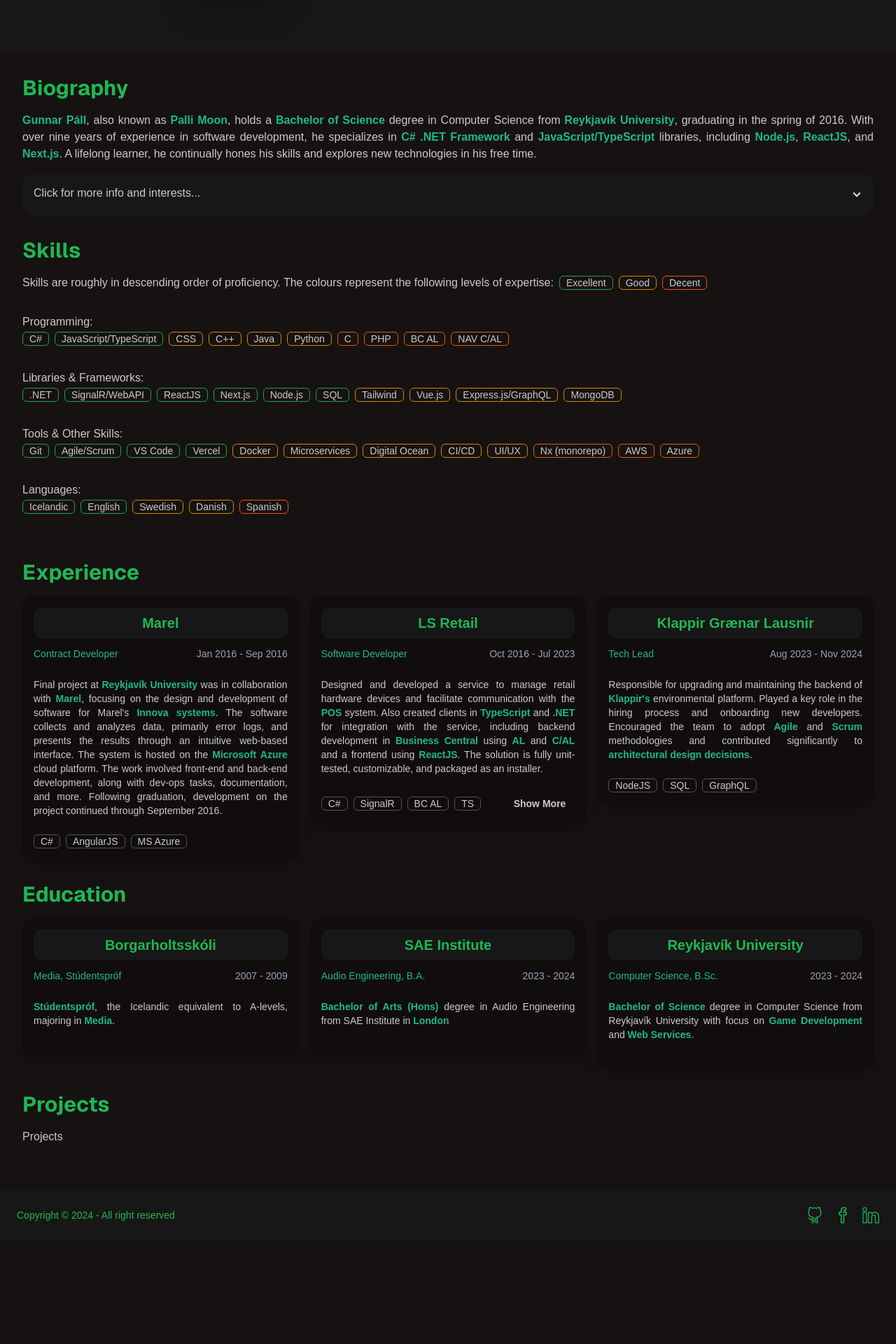
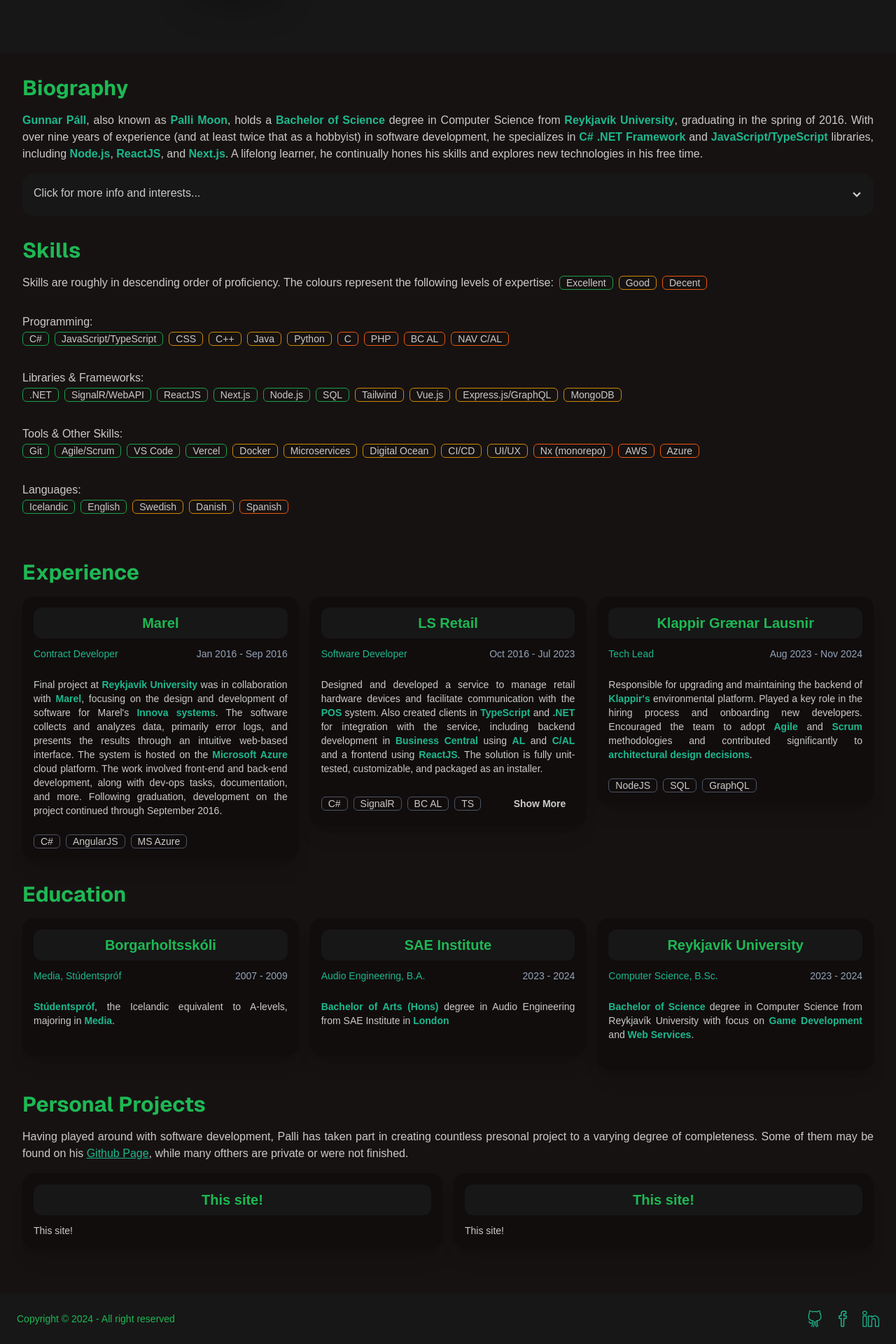
Before and after one commit to Palli-Moon/portfolio, a Next.js app: page / in a window 1280 px wide. Shown: the part 244-2164 px from the top of the page at 70% size. Before the commit the page ends 2016 px from the top, so only its background shows below. Built offline with nearby package versions, Linux system fonts and the light colour scheme.

Commit message:
Set basic project cards up

```diff
--- a/src/app/globals.css
+++ b/src/app/globals.css
@@ -10,6 +10,10 @@
   b {
     @apply text-secondary;
   }
+
+  a {
+    @apply underline text-secondary hover:text-primary hover:no-underline;
+  }
 }
 
 body {
--- a/src/components/cards/card.tsx
+++ b/src/components/cards/card.tsx
@@ -1,30 +1,10 @@
-import dateFormat from 'dateformat';
-import { CardData } from '@/types';
-import SkillBadge from '@/components/skills/skillBadge';
-import CardModal from './cardModal';
-
-export default function Card({ cardData, identifier, onlyYear }: { cardData: CardData; identifier: number; onlyYear?: boolean }) {
-  const { name, title, startDate, endDate, languages, description, descriptionLong } = cardData;
-  const format = onlyYear ? 'yyyy' : 'mmm yyyy';
-
+export default function Card({ title, children }: { title: string; children: React.ReactNode }) {
   return (
-    <>
-      <div className='card card-compact bg-base-300 w-fill shadow-xl '>
-        <div className='card-body'>
-          <h2 className='card-title text-primary bg-neutral-900 rounded-xl p-2 justify-center'>{name}</h2>
-          <div className='flex justify-between'>
-            <p className='text-secondary'>{title}</p>
-            <p className='text-slate-400 text-right'>
-              {dateFormat(startDate, format)} - {dateFormat(endDate, format)}
-            </p>
-          </div>
-          <div>{description}</div>
-          <div className='card-actions justify-between'>
-            <div className='my-auto'>{languages && <SkillBadge skills={languages} />}</div>
-            <div>{descriptionLong && <CardModal cardData={cardData} identifier={identifier} />}</div>
-          </div>
-        </div>
+    <div className='card card-compact bg-base-300 w-fill shadow-xl '>
+      <div className='card-body'>
+        <h2 className='card-title text-primary bg-neutral-900 rounded-xl p-2 justify-center'>{title}</h2>
+        {children}
       </div>
-    </>
+    </div>
   );
 }
--- a/src/components/cards/cards.tsx
+++ b/src/components/cards/cards.tsx
@@ -1,14 +1,14 @@
-import { CardData } from '@/types';
-import Card from './card';
+import { ExpCardData } from '@/types';
+import ExpCard from './expCard';
 
-export default function Cards({ cardData, onlyYear }: { cardData: CardData[]; onlyYear?: boolean }) {
+export default function Cards({ cardData, onlyYear }: { cardData: ExpCardData[]; onlyYear?: boolean }) {
   return (
     <div className='flex gap-4 flex-col lg:flex-row'>
       {cardData.map((d, i) => {
         //           ^?
         return (
           <div key={i} className='basis-1/3'>
-            <Card cardData={d} identifier={i} onlyYear={onlyYear} />
+            <ExpCard cardData={d} identifier={i} onlyYear={onlyYear} />
           </div>
         );
       })}
--- /dev/null
+++ b/src/components/cards/expCard.tsx
@@ -0,0 +1,26 @@
+import dateFormat from 'dateformat';
+import { ExpCardData } from '@/types';
+import SkillBadge from '@/components/skills/skillBadge';
+import CardModal from './cardModal';
+import Card from './card';
+
+export default function ExpCard({ cardData, identifier, onlyYear }: { cardData: ExpCardData; identifier: number; onlyYear?: boolean }) {
+  const { name, title, startDate, endDate, languages, description, descriptionLong } = cardData;
+  const format = onlyYear ? 'yyyy' : 'mmm yyyy';
+
+  return (
+    <Card title={name}>
+      <div className='flex justify-between'>
+        <p className='text-secondary'>{title}</p>
+        <p className='text-slate-400 text-right'>
+          {dateFormat(startDate, format)} - {dateFormat(endDate, format)}
+        </p>
+      </div>
+      <div>{description}</div>
+      <div className='card-actions justify-between'>
+        <div className='my-auto'>{languages && <SkillBadge skills={languages} />}</div>
+        <div>{descriptionLong && <CardModal cardData={cardData} identifier={identifier} />}</div>
+      </div>
+    </Card>
+  );
+}
--- /dev/null
+++ b/src/components/cards/projectCard.tsx
@@ -0,0 +1,12 @@
+import { ProjectCardData } from '@/types';
+import Card from './card';
+
+export default function ProjectCard({ data }: { data: ProjectCardData }) {
+  const { name } = data;
+
+  return (
+    <div className='basis-1/2'>
+      <Card title={name}>{name}</Card>
+    </div>
+  );
+}
--- a/src/components/projects.tsx
+++ b/src/components/projects.tsx
@@ -1,5 +1,16 @@
 import Content from './content';
+import ProjectCard from './cards/projectCard';
+import { projectText, projects } from '@/data';
 
 export default function Projects() {
-  return <Content title='Projects'>Projects</Content>;
+  return (
+    <Content title='Personal Projects'>
+      <div className='my-4'>{projectText}</div>
+      <div className='flex gap-4 flex-col lg:flex-row'>
+        {projects.map((p, i) => (
+          <ProjectCard key={i} data={p} />
+        ))}
+      </div>
+    </Content>
+  );
 }
--- a/src/components/skills/skills.tsx
+++ b/src/components/skills/skills.tsx
@@ -1,13 +1,13 @@
 import SkillList from './skillList';
 import SkillBadge from './skillBadge';
-import { legend, programming, frameWorks, tools, languages } from '@/data';
+import { skillText, legend, programming, frameWorks, tools, languages } from '@/data';
 import Content from '../content';
 
 export default function Skills() {
   return (
     <Content title='Skills'>
       <div className='my-4 '>
-        <p className='mr-2 inline'>Skills are roughly in descending order of proficiency. The colours represent the following levels of expertise:</p>
+        <p className='mr-2 inline'>{skillText}</p>
         <SkillBadge skills={legend} />
       </div>
       <SkillList title='Programming' skills={programming} />
--- a/src/data.tsx
+++ b/src/data.tsx
@@ -1,4 +1,4 @@
-import { Bio, Skill, Level, CardData } from './types';
+import { Bio, Skill, Level, ExpCardData, ProjectCardData } from './types';
 
 // Bio
 
@@ -6,9 +6,9 @@
   main: (
     <p className='my-4'>
       <b>Gunnar Páll</b>, also known as <b>Palli Moon</b>, holds a <b>Bachelor of Science</b> degree in Computer Science from <b>Reykjavík University</b>,
-      graduating in the spring of 2016. With over nine years of experience in software development, he specializes in <b>C# .NET Framework</b> and{' '}
-      <b>JavaScript/TypeScript</b> libraries, including <b>Node.js</b>, <b>ReactJS</b>, and <b>Next.js</b>. A lifelong learner, he continually hones his skills
-      and explores new technologies in his free time.
+      graduating in the spring of 2016. With over nine years of experience (and at least twice that as a hobbyist) in software development, he specializes in{' '}
+      <b>C# .NET Framework</b> and <b>JavaScript/TypeScript</b> libraries, including <b>Node.js</b>, <b>ReactJS</b>, and <b>Next.js</b>. A lifelong learner, he
+      continually hones his skills and explores new technologies in his free time.
     </p>
   ),
   extended: [
@@ -25,6 +25,8 @@
 };
 
 // Skills
+export const skillText = 'Skills are roughly in descending order of proficiency. The colours represent the following levels of expertise:';
+
 export const legend: Skill[] = [
   { title: 'Excellent', level: Level.Excellent },
   { title: 'Good', level: Level.Good },
@@ -82,7 +84,7 @@
 
 // Experience and Education
 
-export const experience: CardData[] = [
+export const experience: ExpCardData[] = [
   {
     name: 'Marel',
     title: 'Contract Developer',
@@ -145,7 +147,7 @@
   },
 ];
 
-export const education: CardData[] = [
+export const education: ExpCardData[] = [
   {
     name: 'Borgarholtsskóli',
     title: 'Media, Stúdentspróf',
@@ -180,3 +182,17 @@
     ),
   },
 ];
+
+// Projects
+
+export const projectText = (
+  <p>
+    Having played around with software development, Palli has taken part in creating countless presonal project to a varying degree of completeness. Some of
+    them may be found on his <a href='https://github.com/Palli-Moon'>Github Page</a>, while many ofthers are private or were not finished.
+  </p>
+);
+
+export const projects: ProjectCardData[] = [
+  { name: 'This site!', link: 'https://www.pallimoon.com/', ghlink: 'https://github.com/Palli-Moon/portfolio', description: <>This site</> },
+  { name: 'This site!', link: 'https://www.pallimoon.com/', ghlink: 'https://github.com/Palli-Moon/portfolio', description: <>This site</> },
+];
```
Also changed, not shown: src/types.ts (+16 -8 lines).
